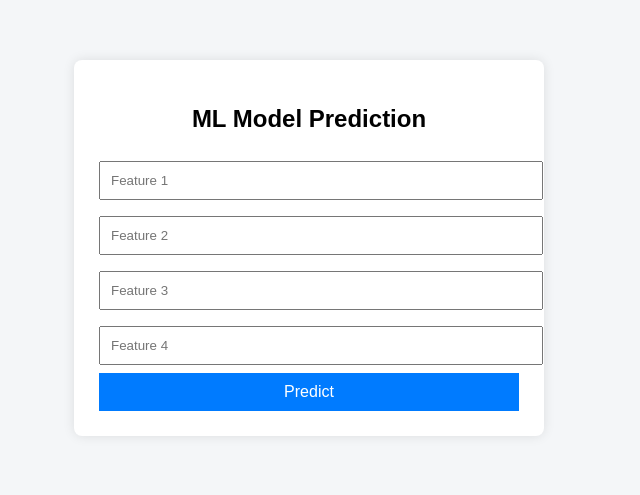
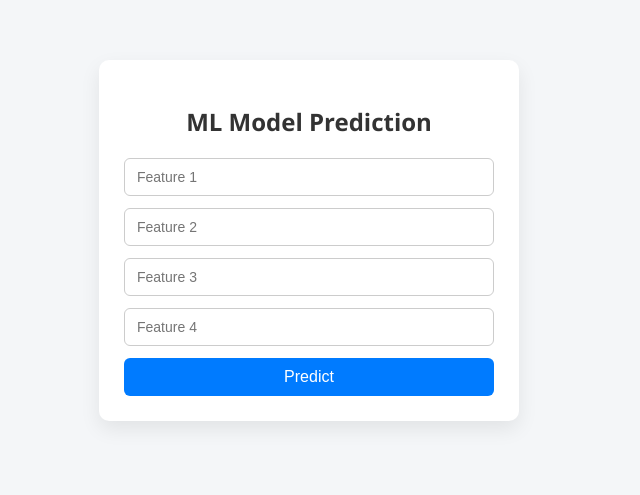
Before and after one commit to harilexm/Flower-Specie-Classification, a Flask app: page / in a window 1280 px wide. Shown: the top 495 px of the page, without its empty margins (331-971 px from the left). Run offline with Flask 3, Linux system fonts and the light colour scheme; parts of the project's set-up code (start-up, migrations or seed data) failed here and were passed over.

Commit message:
Styling is enhanced

```diff
--- a/static/style.css
+++ b/static/style.css
@@ -1,5 +1,9 @@
+* {
+    box-sizing: border-box;
+}
+
 body {
-    font-family: Arial, sans-serif;
+    font-family: "Segoe UI", Arial, sans-serif;
     background: #f4f6f8;
 }
 
@@ -8,18 +12,28 @@ body {
     margin: 60px auto;
     padding: 25px;
     background: #ffffff;
-    border-radius: 8px;
-    box-shadow: 0 0 12px rgba(0,0,0,0.1);
+    border-radius: 10px;
+    box-shadow: 0 8px 20px rgba(0,0,0,0.08);
 }
 
 h2 {
     text-align: center;
+    margin-bottom: 20px;
+    color: #333;
 }
 
 input {
     width: 100%;
-    padding: 10px;
-    margin: 8px 0;
+    padding: 10px 12px;
+    margin-bottom: 12px;
+    border-radius: 6px;
+    border: 1px solid #ccc;
+    font-size: 14px;
+}
+
+input:focus {
+    outline: none;
+    border-color: #007bff;
 }
 
 button {
@@ -27,6 +41,7 @@ button {
     padding: 10px;
     background: #007bff;
     border: none;
+    border-radius: 6px;
     color: white;
     font-size: 16px;
     cursor: pointer;
@@ -38,7 +53,15 @@ button:hover {
 
 .result {
     margin-top: 20px;
-    padding: 10px;
+    padding: 15px;
     background: #eef3ff;
-    border-radius: 5px;
+    border-radius: 6px;
 }
+
+.result h3 {
+    margin-bottom: 5px;
+}
+
+.result ul {
+    padding-left: 18px;
+}
```
